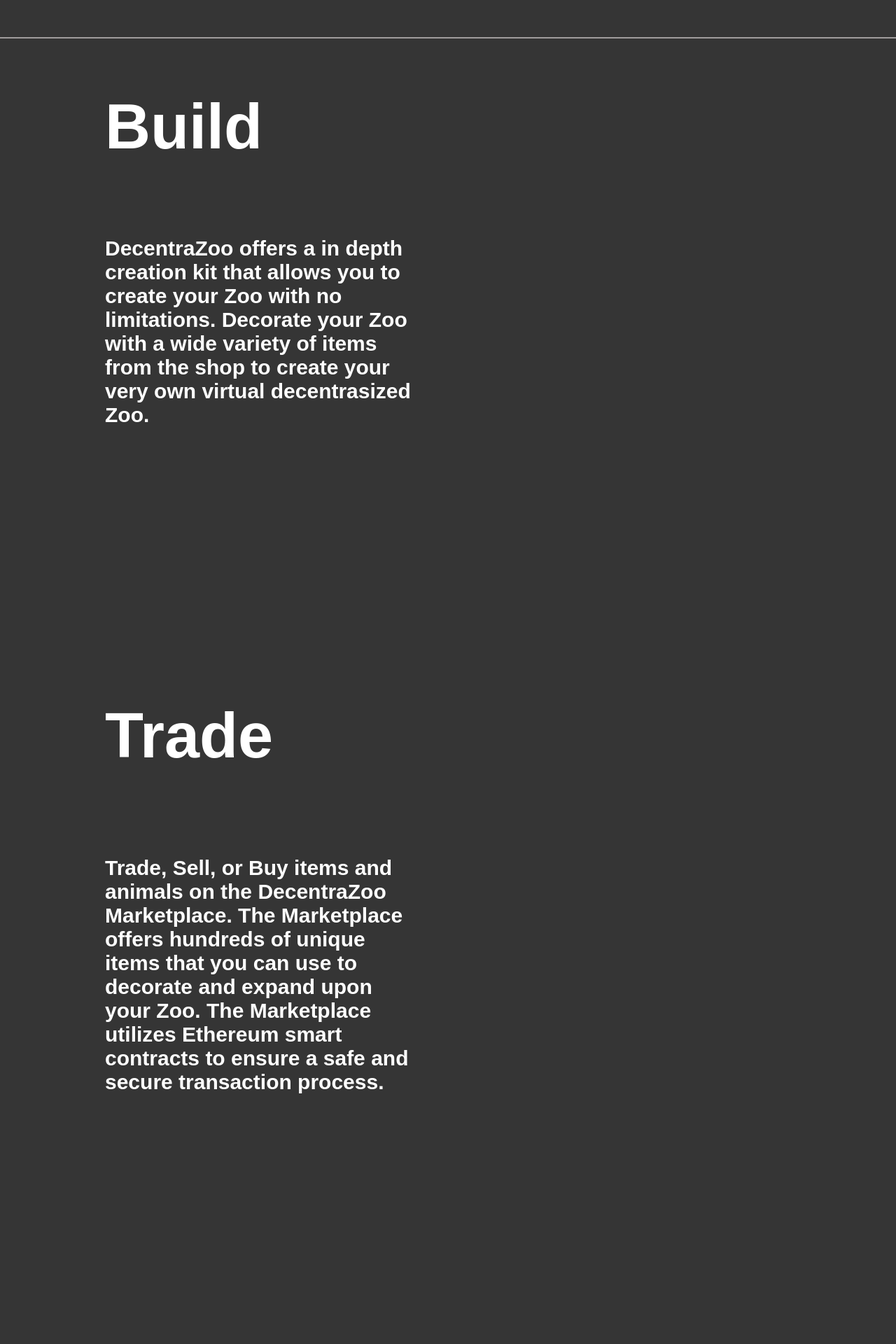
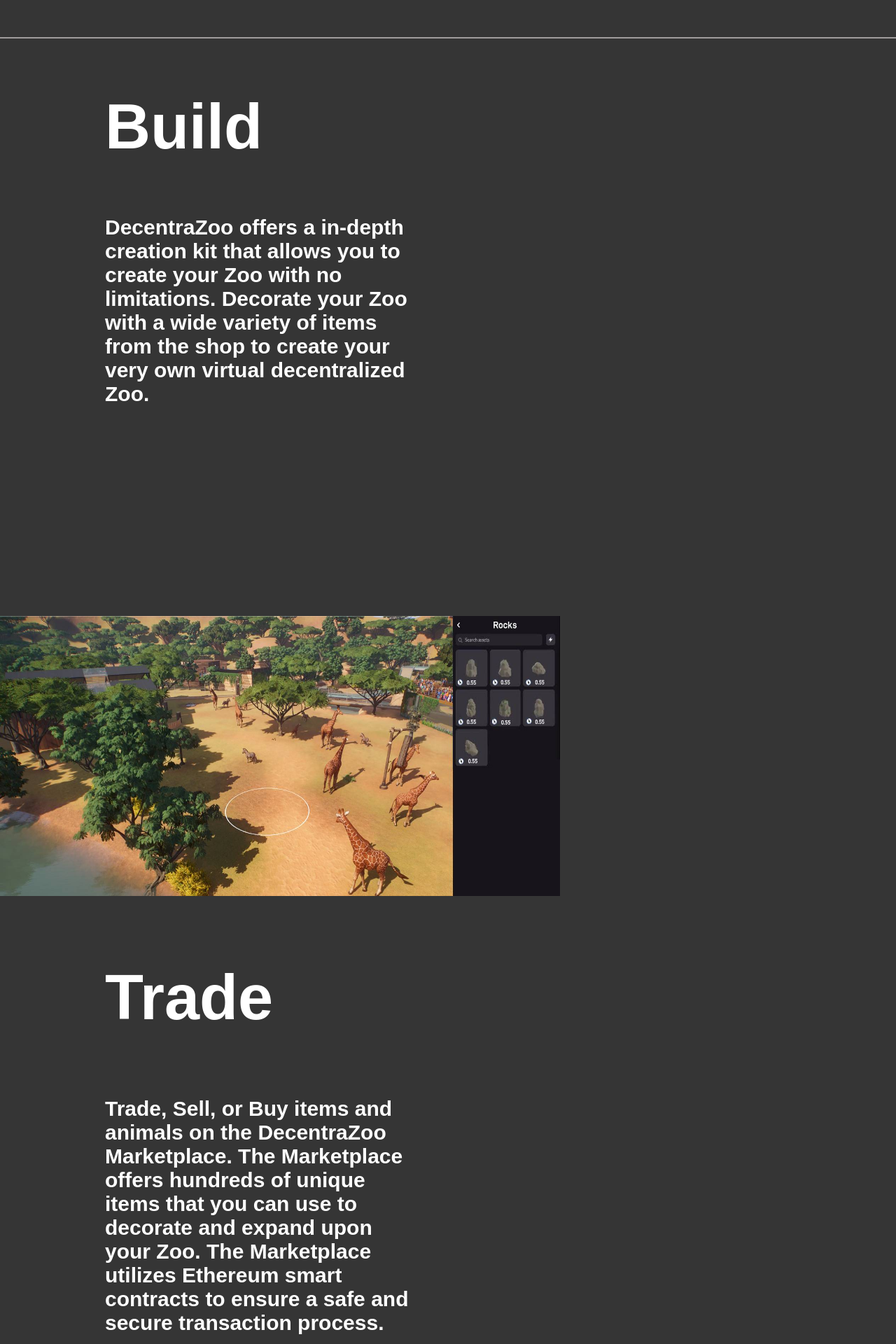
Before and after one commit to sdinslage/decentra_zoo, a React (Create React App) app: page / in a window 1280 px wide. Shown: the part 1020-2940 px from the top of the page at 70% size. Built offline with nearby package versions, Linux system fonts and the light colour scheme.

Commit message:
Added images in the Tag Line Section

```diff
--- a/src/Home.js
+++ b/src/Home.js
@@ -2,6 +2,9 @@
 import { Link } from 'react-router-dom';
 import './Home.css';
 import temp from './imgs/temp.webp';
+import building_screenshot from './imgs/Building_in_decentrazoo_2.jpg';
+import decentrazoo_marketplace from './imgs/Decentra_zoo_marketplace.jpg';
+import decentrazoo_map from './imgs/Decentra_zoo_map.jpg';
 
 function Home() {
     return (
@@ -22,17 +25,37 @@
 
             {/*Tag Line Section*/}
             <section className="tag-section">
+                <div className="tag-section-content">
+                    <div>
                         <h2 className='tag-head'>Build</h2>
-                <p className='tag-details'>DecentraZoo offers a in depth creation kit that allows you to create your Zoo with no limitations. Decorate your Zoo with a wide variety of items from the shop to create your very own
-                virtual decentrasized Zoo.</p>
+                        <p className='tag-details'>DecentraZoo offers a in-depth creation kit that allows you to create your Zoo with no limitations. Decorate your Zoo with a wide variety of items from the shop to create your very own
+                        virtual decentralized Zoo.</p>
+                    </div>
+                    <div>
+                        <img src ={building_screenshot} width={800} height={400}/>
+                    </div>
+                </div>
 
+                <div className="tag-section-content">
+                    <div>
                         <h3 className='tag-head'>Trade</h3>
                         <p className='tag-details'>Trade, Sell, or Buy items and animals on the DecentraZoo Marketplace. The Marketplace offers hundreds of unique items that you can use to decorate and expand upon your Zoo.
                         The Marketplace utilizes Ethereum smart contracts to ensure a safe and secure transaction process.</p>
+                    </div>
+                    <div>
+                        <img src ={decentrazoo_marketplace} width={800} height={500}/>
+                    </div>
+                </div>
 
+                <div className="tag-section-content">
+                    <div>
                         <h4 className='tag-head'>Explore</h4>
                         <p className='tag-details'>What fun is a Zoo if no one can see it? DecentraZoo is a fully decentralized metaverse where land and items are owned by its users. Visit other players Zoo's and explore everything DecentraZoo has to offer!</p>
-
+                    </div>
+                    <div>
+                        <img src ={decentrazoo_map} width={800} height={500}/>
+                    </div>
+                </div>
             </section>
 
             {/* Meet the Team Section */}
```
Lines whose indentation alone changed are shown as unchanged.
